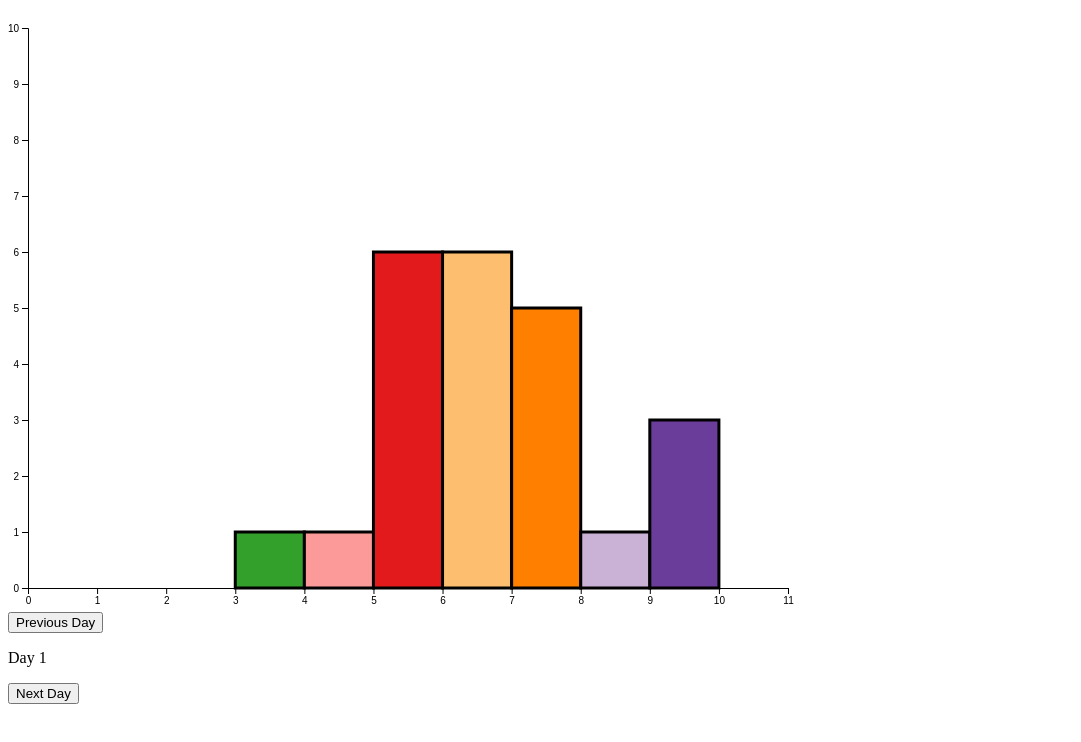
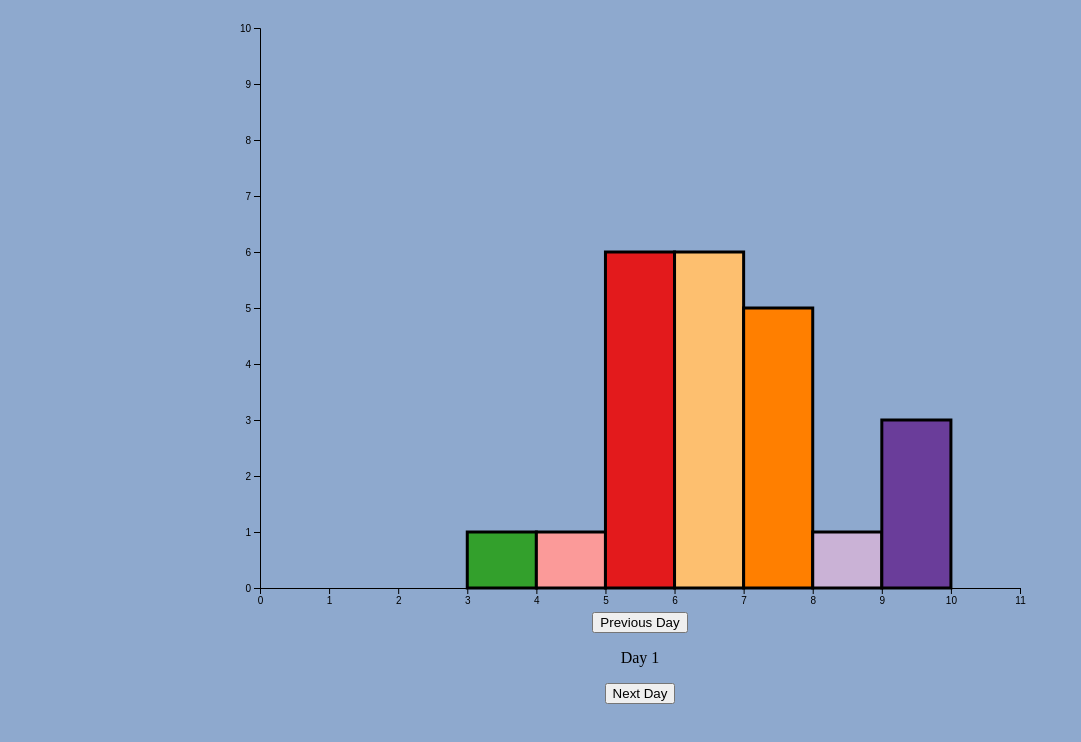
Before and after one commit to NotBenHodges/dailyHistograms, a plain HTML site: page index.html in a window 1280 px wide. Shown: the whole page, without its empty margins (0-1081 px from the left). Drawn offline with Linux system fonts and the light colour scheme.

Commit message:
Added some styling

```diff
--- a/stylesheet.css
+++ b/stylesheet.css
@@ -1,3 +1,7 @@
 button:hover{
-  background-color: gray;
+  background-color: #b7b7b7;
 }
+body{
+  text-align: center;
+  background-color: #8ea9ce;
+}
```
